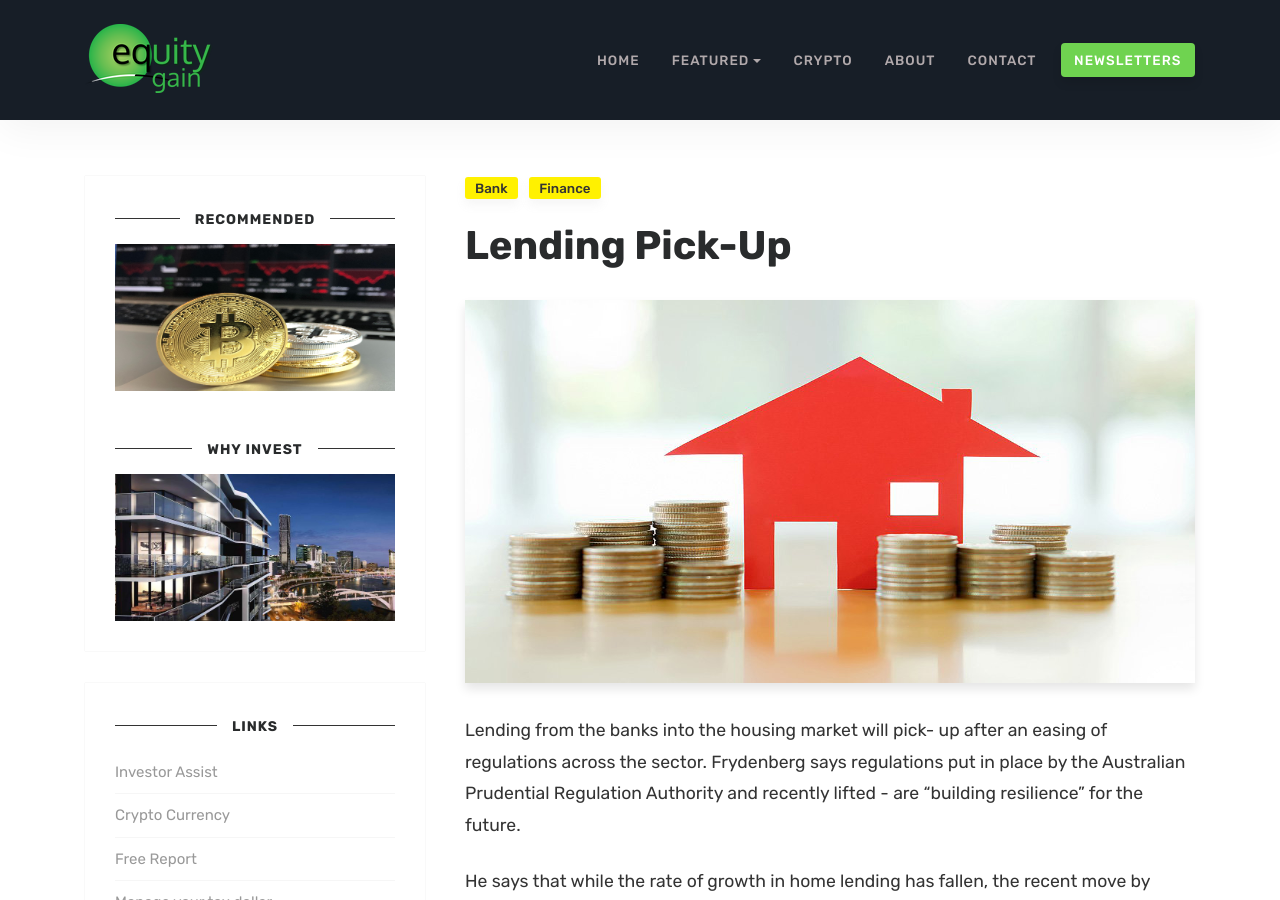
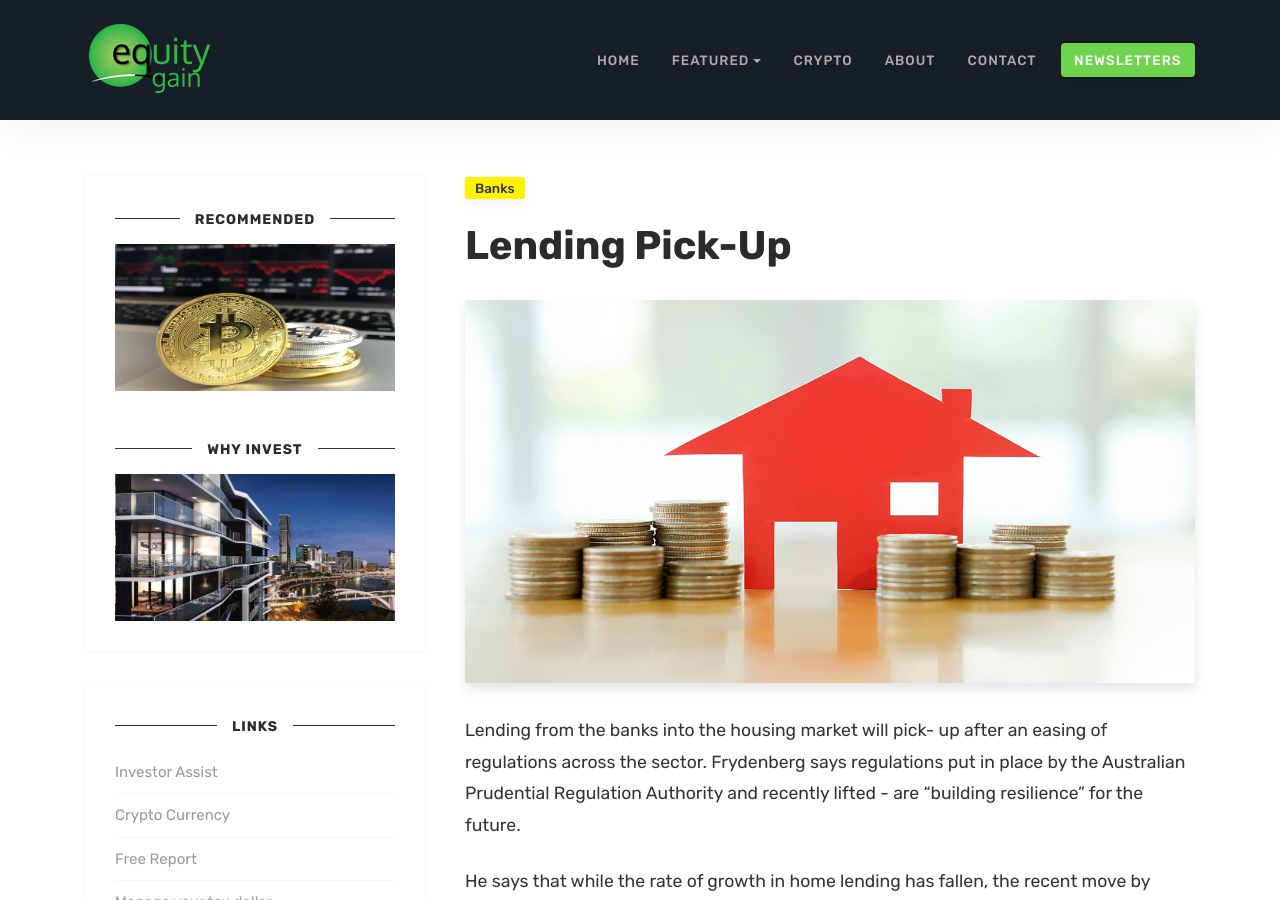
Before and after one commit to equitygain/blogs, a Jekyll site: the page built from _posts/2019-01-13-treasurer.md, in a window 1280 px wide and 900 px high. Built offline with Jekyll 4.4.1, drawn with Linux system fonts in a browser that asks for light colours; comment, search, counter and statistics services are not loaded.

Commit message:
Update 2019-01-13-treasurer.md

```diff
--- a/_posts/2019-01-13-treasurer.md
+++ b/_posts/2019-01-13-treasurer.md
@@ -2,7 +2,7 @@
 layout: post
 title:  "Lending Pick-Up"
 author: EG
-categories: [ Bank, Finance ]
+categories: [ Banks ]
 image: assets/images/house.png
 ---
 
```
